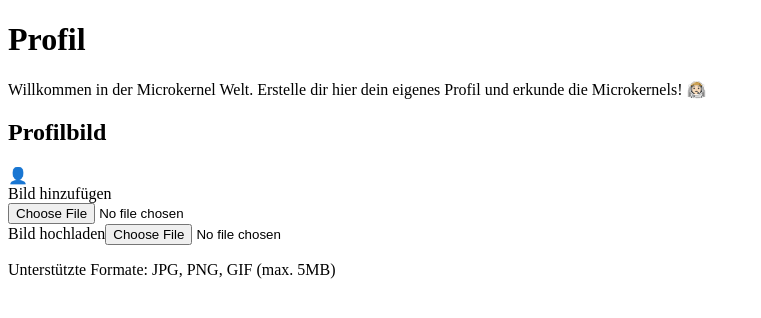
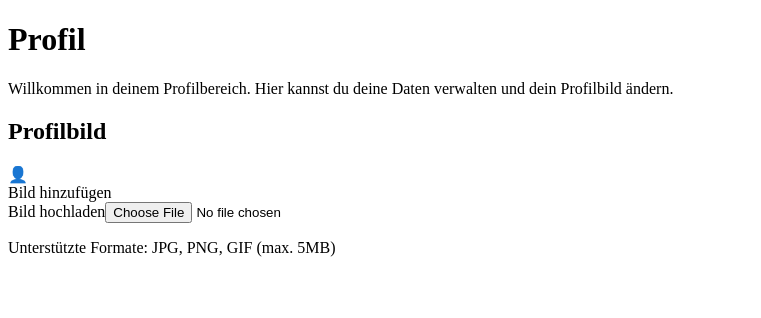
Before and after one commit to mathisneunzig/DHBW-Mannheim-WI2024SEA-Microkernel, a React (Vite) app: page /Profil in a window 1280 px wide. Shown: the top 318 px of the page, without its empty margins (0-761 px from the left). Built offline with nearby package versions, Linux system fonts and the light colour scheme.

Commit message:
image hochladen

```diff
--- a/src/plugins/LeaDennhardt_Profil/page.tsx
+++ b/src/plugins/LeaDennhardt_Profil/page.tsx
@@ -2,11 +2,15 @@ import React, { useState } from "react";
 
 export default function Profil() {
   const [profileImage, setProfileImage] = useState<string | null>(null);
-  const [isHovered, setIsHovered] = useState(false); //vielleicht entfernen
+  const [isHovered, setIsHovered] = useState(false);
 
   const handleImageUpload = (event: React.ChangeEvent<HTMLInputElement>) => {
     const file = event.target.files?.[0];
     if (file) {
+      if (file.size > 5 * 1024 * 1024) { // max. 5MB
+        alert("Datei zu groß! Max. 5MB.");
+        return;
+      }
       const reader = new FileReader();
       reader.onload = (e) => {
         setProfileImage(e.target?.result as string);
@@ -23,25 +27,25 @@ return (
     <div className="p-6">
       <h1 className="text-2xl font-bold text-darkolivegreen">Profil</h1>
       <p className="mt-2 text-gray-700">
-        Willkommen in der Microkernel Welt. Erstelle dir hier dein eigenes Profil und erkunde die Microkernels! 🧑🏻‍🚀
+        Willkommen in deinem Profilbereich. Hier kannst du deine Daten verwalten
+        und dein Profilbild ändern.
       </p>
 
       <div className="mt-6">
         <h2 className="text-lg font-semibold mb-4">Profilbild</h2>
 
+        {/* Profilbild Container mit Hintergrundbild */}
         <div
-          className="relative inline-block"
+          className="relative inline-block w-32 h-32 rounded-full border-4 border-darkolivegreen overflow-hidden bg-antiquewhite flex items-center justify-center cursor-pointer transition-all duration-300 hover:shadow-lg"
           onMouseEnter={() => setIsHovered(true)}
           onMouseLeave={() => setIsHovered(false)}
-        >
-          <div
-            className="w-32 h-32 rounded-full border-4 border-darkolivegreen overflow-hidden bg-antiquewhite flex items-center justify-center cursor-pointer transition-all duration-300 hover:shadow-lg"
           style={{
-              backgroundImage: profileImage ? `url(${profileImage})` : "none",
+            backgroundImage: profileImage ? `url(${profileImage})` : undefined,
             backgroundSize: "cover",
             backgroundPosition: "center",
           }}
         >
+          {/* Platzhalter, wenn kein Bild */}
           {!profileImage && (
             <div className="text-center text-darkolivegreen">
               <div className="text-3xl mb-1">👤</div>
@@ -49,6 +53,7 @@ return (
             </div>
           )}
 
+          {/* Overlay bei Hover */}
           {isHovered && profileImage && (
             <div className="absolute inset-0 bg-black bg-opacity-50 rounded-full flex items-center justify-center">
               <span className="text-white text-sm">Ändern</span>
@@ -56,26 +61,10 @@ return (
           )}
         </div>
 
-          <input
-            type="file"
-            accept="image/*"
-            onChange={handleImageUpload}
-            className="absolute inset-0 w-full h-full opacity-0 cursor-pointer"
-          />
-        </div>
-
-
+        {/* Upload + Löschen Buttons */}
         <div className="mt-4 space-x-2">
-          <label className="bg-darkolivegreen text-white px-4 py-2 rounded cursor-pointer hover:bg-opacity-80">
-            Bild hochladen
-            <input
-              type="file"
-              accept="image/*"
-              onChange={handleImageUpload}
-              className="hidden" />
-          </label>
-
-          {/* <label className="inline-block bg-darkolivegreen text-white px-4 py-2 rounded cursor-pointer hover:bg-opacity-80 transition-colors">
+          {/* Upload Button */}
+          <label className="inline-block bg-darkolivegreen text-white px-4 py-2 rounded cursor-pointer hover:bg-opacity-80 transition-colors">
             Bild hochladen
             <input
               type="file"
@@ -83,8 +72,9 @@ return (
               onChange={handleImageUpload}
               className="hidden"
             />
-          </label>*/}
+          </label>
 
+          {/* Löschen Button */}
           {profileImage && (
             <button
               onClick={removeImage}
```
Lines whose indentation alone changed are shown as unchanged.
